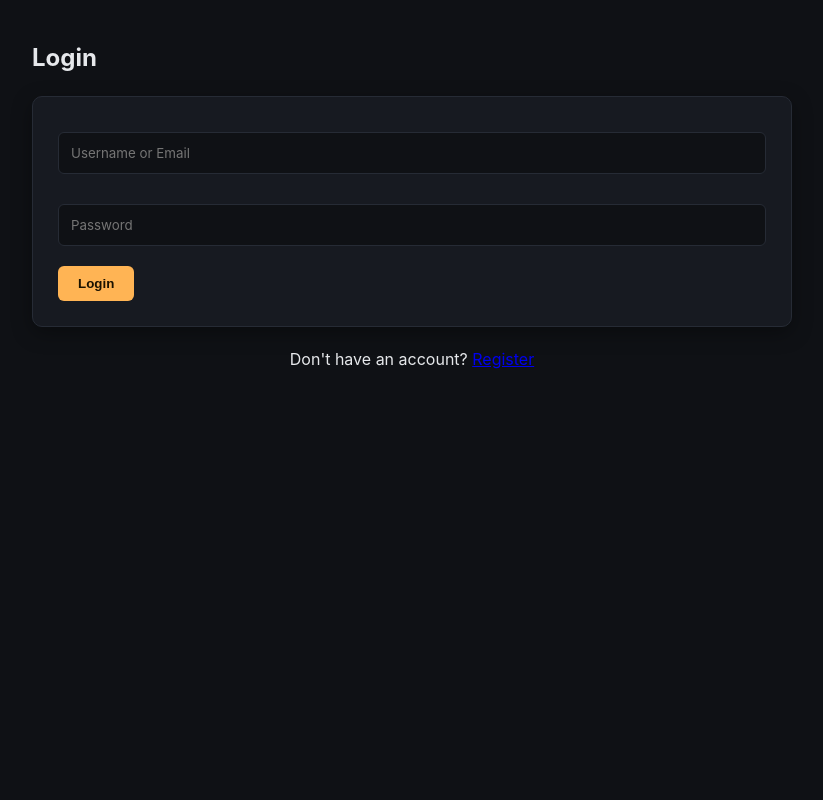
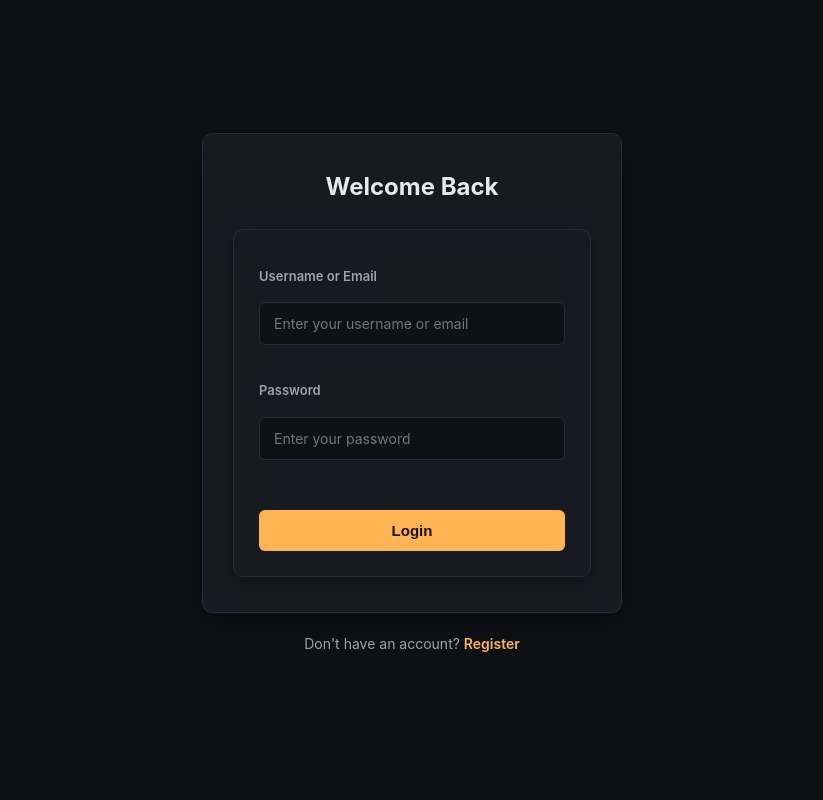
Before and after one commit to TalismanTeam/Unitus, a Django app: page /auth/login/ in a window 1280 px wide. Shown: the whole page, without its empty margins (228-1051 px from the left). Run offline with Django 5.2, Linux system fonts and the light colour scheme; parts of the project's set-up code (start-up, migrations or seed data) failed here and were passed over.

Commit message:
style(auth, chat): enhance UI and layout for login, register, and chat modules

```diff
--- /dev/null
+++ b/unitus/static/css/auth.css
@@ -0,0 +1,135 @@
+body {
+    display: flex;
+    align-items: center;
+    justify-content: center;
+    min-height: 100vh;
+    background: var(--bg);
+    margin: 0;
+    font-family: var(--font);
+}
+
+.auth-wrapper {
+    width: 100%;
+    max-width: 460px;
+    padding: 20px;
+    box-sizing: border-box;
+}
+
+
+.auth-wrapper.register-wrapper {
+    max-width: 520px;
+}
+
+.auth-card {
+    background: var(--surface);
+    border: 1px solid var(--border);
+    border-radius: var(--radius);
+    padding: 35px 30px;
+    box-shadow: 0 10px 30px rgba(0, 0, 0, 0.4);
+}
+
+.auth-card h2 {
+    margin-top: 0;
+    margin-bottom: 24px;
+    font-size: 24px;
+    color: var(--text);
+    text-align: center;
+    font-weight: 700;
+}
+
+
+.auth-card form p {
+    margin-bottom: 16px;
+    display: flex;
+    flex-direction: column;
+}
+
+.auth-card label {
+    display: block;
+    font-weight: 600;
+    font-size: 13px;
+    margin-bottom: 6px;
+    color: var(--muted);
+}
+
+.auth-card input,
+.auth-card select,
+.auth-card textarea {
+    width: 100%;
+    padding: 12px 14px;
+    background: var(--bg);
+    border: 1px solid var(--border);
+    border-radius: 6px;
+    color: var(--text);
+    outline: none;
+    font-family: inherit;
+    font-size: 14px;
+    box-sizing: border-box;
+    transition: border-color 0.2s;
+}
+
+.auth-card input:focus,
+.auth-card select:focus {
+    border-color: var(--accent);
+}
+
+
+.auth-card .errorlist {
+    list-style: none;
+    padding: 0;
+    margin: 4px 0 0 0;
+    color: #ff4444;
+    font-size: 12px;
+}
+
+.auth-card button[type="submit"] {
+    width: 100%;
+    margin-top: 10px;
+    padding: 12px;
+    background: var(--accent);
+    color: #1a1200;
+    border: none;
+    border-radius: 6px;
+    font-weight: 700;
+    font-size: 15px;
+    cursor: pointer;
+    transition: opacity 0.2s, transform 0.1s;
+}
+
+.auth-card button[type="submit"]:hover {
+    opacity: 0.95;
+}
+
+.auth-card button[type="submit"]:active {
+    transform: scale(0.98);
+}
+
+.auth-switch {
+    margin-top: 20px;
+    text-align: center;
+    font-size: 14px;
+    color: var(--muted);
+}
+
+.auth-switch a {
+    color: var(--accent);
+    text-decoration: none;
+    font-weight: 600;
+}
+
+.auth-switch a:hover {
+    text-decoration: underline;
+}
+
+.messages-container {
+    background: rgba(255, 68, 68, 0.1);
+    border: 1px solid #ff4444;
+    padding: 12px 16px;
+    border-radius: 6px;
+    margin-bottom: 20px;
+    color: #ff8888;
+    font-size: 13px;
+}
+.messages-container p {
+    margin: 0;
+}
--- a/unitus/templates/login.html
+++ b/unitus/templates/login.html
@@ -6,35 +6,37 @@
     <meta name="viewport" content="width=device-width, initial-scale=1.0">
     <title>Unitas - Login</title>
     <link rel="stylesheet" href="{% static 'css/styles.css' %}">
+    <link rel="stylesheet" href="{% static 'css/auth.css' %}">
 </head>
 <body>
-    <div class="container">
-        <main class="auth-container">
-
+    <div class="auth-wrapper">
         {% if messages %}
-                <div class="messages-container" style="margin-bottom: 20px; color: red;">
+            <div class="messages-container">
                 {% for message in messages %}
-                        <p class="{{ message.tags }}">- {{ message }}</p>
+                    <p class="{{ message.tags }}">{{ message }}</p>
                 {% endfor %}
             </div>
         {% endif %}
 
-            <!-- (Login) -->
-            <section class="login-form">
-                <h2>Login</h2>
+        <div class="auth-card">
+            <h2>Welcome Back</h2>
             <form method="POST" action="{% url 'accounts:login' %}">
                 {% csrf_token %}
-                    <input type="text" name="identifier" placeholder="Username or Email" required>
-                    <input type="password" name="password" placeholder="Password" required>
+                <div style="margin-bottom: 16px;">
+                    <label for="id_identifier">Username or Email</label>
+                    <input type="text" id="id_identifier" name="identifier" placeholder="Enter your username or email" required>
+                </div>
+                <div style="margin-bottom: 20px;">
+                    <label for="id_password">Password</label>
+                    <input type="password" id="id_password" name="password" placeholder="Enter your password" required>
+                </div>
                 <button type="submit">Login</button>
             </form>
-            </section>
+        </div>
 
-
-            <div class="auth-switch" style="margin-top: 20px; text-align: center;">
+        <div class="auth-switch">
             <p>Don't have an account? <a href="{% url 'accounts:register' %}">Register</a></p>
         </div>
-        </main>
     </div>
 </body>
 </html>
```
Also changed, not shown: unitus/static/css/chat.css (+42 -7 lines), unitus/templates/register.html (+8 -13 lines). Lines whose indentation alone changed are shown as unchanged.
